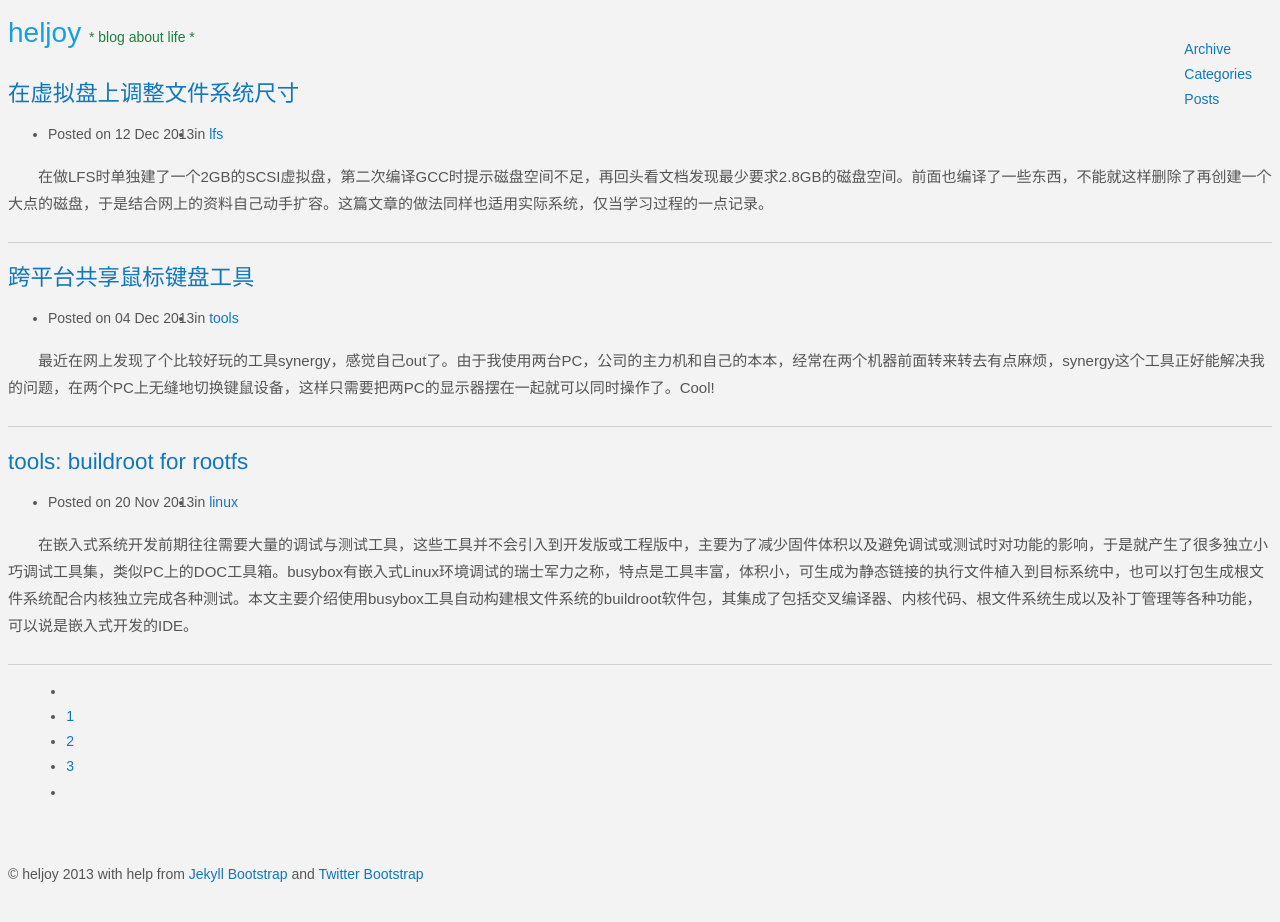
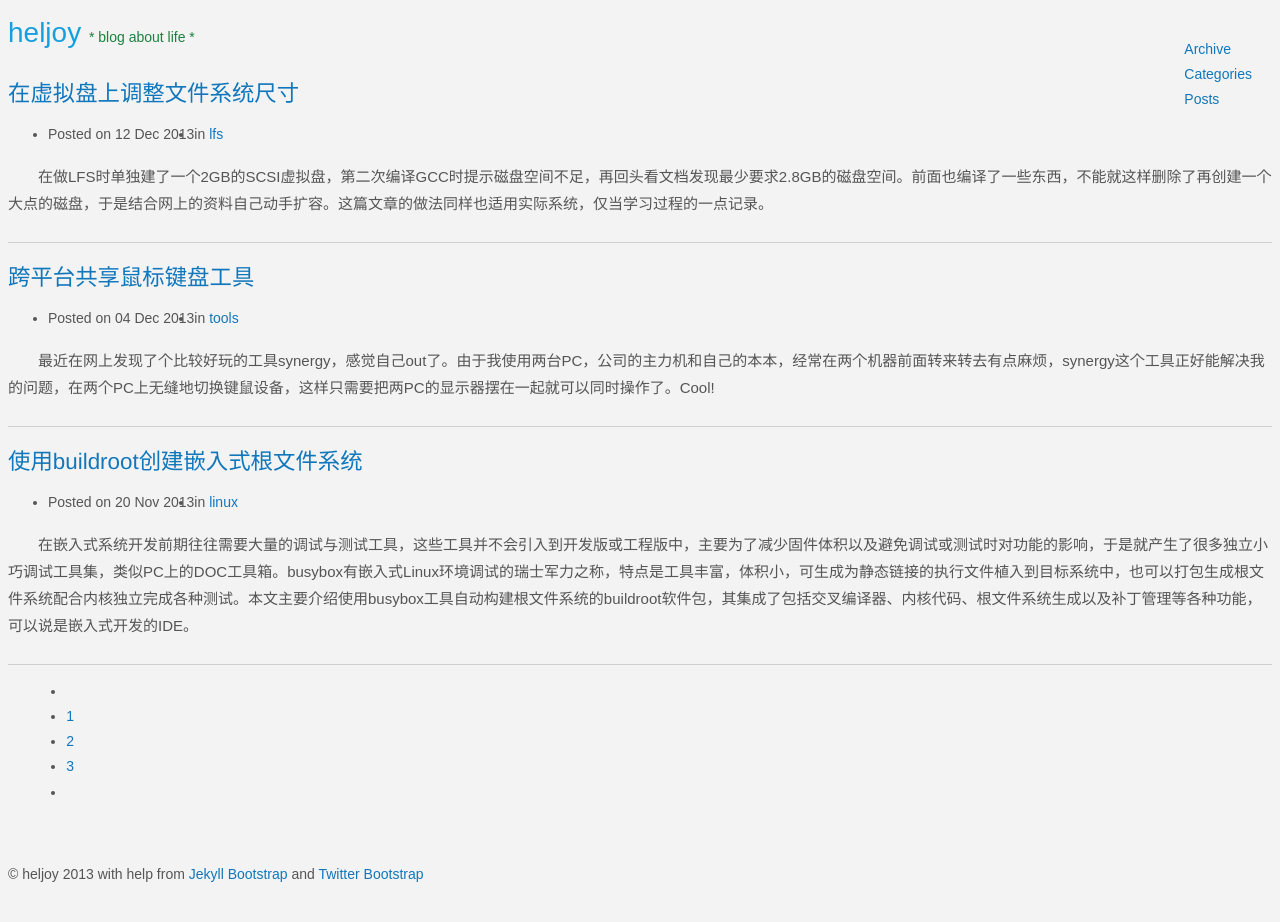
Before and after one commit to heljoy/heljoy.github.com, a Jekyll site: the page built from index.html, in a window 1280 px wide. Built offline with Jekyll 4.4.1, drawn with Linux system fonts in a browser that asks for light colours; nearby versions of some CDN libraries; the list of posts is cut into pages by our own code; a style sheet for code colours, icons or effects is not loaded.

Commit message:
post: fix buildroot
Signed-off-by: Liu Jianping <heljoy@meizu.com>

```diff
--- a/_posts/2013-11-20-tools-buildroot-for-rootfs.md
+++ b/_posts/2013-11-20-tools-buildroot-for-rootfs.md
@@ -1,6 +1,6 @@
 ---
 layout: post
-title: "tools: buildroot for rootfs"
+title: "使用buildroot创建嵌入式根文件系统"
 description: "record making embedded linux system rootfs under buildroot"
 category: linux
 tags: [linux, rootfs, tools]
@@ -31,19 +31,19 @@
 Buildroot有与linux相似的配置环境，可以使用menuconfig对各种选项配置，由于不同的平台构架编译相关的配置差异较大，配置前需要详细了解所使用的平台SOC相关信息，下面以手头上现有的ARM架构exynos5410开发板为例,说明平台相关的内容。
 </p>
 
-在Target Architecture选项里选择ARM(little endian)，我们使用的SOC属于小端，有关大小端的详细解释可以看[这里](http://en.wikipedia.org/wiki/Endianness)，如果你不清楚你使用的SOC，可以去供应商或ARM官网查询。
-
-接下来Target Architecture Variant选项使用cortex-A15，exynos5410是samsung最新推出的八核ARM处理器，采用大小核架构，4个A7针对日常应用，4个A15可满足大型游戏等复杂应用，提供低功耗高性能方案。
-
-Target ABI是有关浮点模式的支持，这里选择EABI，也与工具链相关，VFP也支持VFPv5-D16，指令集用ARM标准。
-
-完成了与体系结构相关的配置接下来就轻松多了，在Build options项下，可以enable compiler cache提高编译速度，不过也可以不使用。不需要链接静态库，使用动态库放在制作的根文件系统里，各种小工具都编译成动态链接减小体积。是否在编译时添加调试信息以及GCC优化选项等最好不要打开如果没有使用到。
-
-由于是在x86环境编译ARM目标代码，需要使用交叉工具链。为配置方便可以使用Sourcery CodeBench ARM 2013.05，在External toolchain下以选择。为减小体积可以去掉不需要的locale支持，这里选择C en_US就可以。
-
-在System configuration里选择使用mdev管理设备，注意设置好调试串口和波特率。接下来还有kernel、bootloader等配置，我们有单独编译这两项，这里只用来生成根文件系统，有关busybox等工具配置可以使用默认。
-
-注意Filesystem images需要根据我们的内核配置以及uboot支持来设置，在我使用的开发板uboot加载内核与ramdisk时需要image header，内核支持initial RAM filesystem，这里使用cpio打包root filesystem并使用gzip压缩。
+> 在Target Architecture选项里选择ARM(little endian)，我们使用的SOC属于小端，有关大小端的详细解释可以看[这里](http://en.wikipedia.org/wiki/Endianness)，如果你不清楚你使用的SOC，可以去供应商或ARM官网查询。
+>
+> 接下来Target Architecture Variant选项使用cortex-A15，exynos5410是samsung最新推出的八核ARM处理器，采用大小核架构，4个A7针对日常应用，4个A15可满足大型游戏等复杂应用，提供低功耗高性能方案。
+>
+> Target ABI是有关浮点模式的支持，这里选择EABI，也与工具链相关，VFP也支持VFPv5-D16，指令集用ARM标准。
+>
+> 完成了与体系结构相关的配置接下来就轻松多了，在Build options项下，可以enable compiler cache提高编译速度，不过也可以不使用。不需要链接静态库，使用动态库放在制作的根文件系统里，各种小工具都编译成动态链接减小体积。是否在编译时添加调试信息以及GCC优化选项等最好不要打开如果没有使用到。
+>
+> 由于是在x86环境编译ARM目标代码，需要使用交叉工具链。为配置方便可以使用Sourcery CodeBench ARM 2013.05，在External toolchain下以选择。为减小体积可以去掉不需要的locale支持，这里选择C en_US就可以。
+>
+> 在System configuration里选择使用mdev管理设备，注意设置好调试串口和波特率。接下来还有kernel、bootloader等配置，我们有单独编译这两项，这里只用来生成根文件系统，有关busybox等工具配置可以使用默认。
+>
+> 注意Filesystem images需要根据我们的内核配置以及uboot支持来设置，在我使用的开发板uboot加载内核与ramdisk时需要image header，内核支持initial RAM filesystem，这里使用cpio打包root filesystem并使用gzip压缩。
 
 ## cpio根文件系统分析
 <p class="paragraph">
@@ -80,6 +80,12 @@
 <span class="label label-important">注意:</span> 最后还需要添加image header才能被uboot支持。
 </p>
 
+## 总结
+
+<p class="paragraph">
+Buildroot是嵌入式系统开发的IDE，可以将bootloader、kernel等开发环境都集成到里头，其中也有丰富的工具包供调试或应用使用，特别适合构建智能网关、家用小型服务器、物联网络节点等专用设备。想起在学校时做过一个便携阵列，当时使用非公开的LTIB，不能更新内核以及复杂的交互等，如果有时间我会用buildroot重新整理，也是对以前老板的交待吧！
+</p>
+
 ## 相关链接
 
 + [The Buildroot user manual](http://buildroot.uclibc.org/downloads/manual/manual.html)
```
